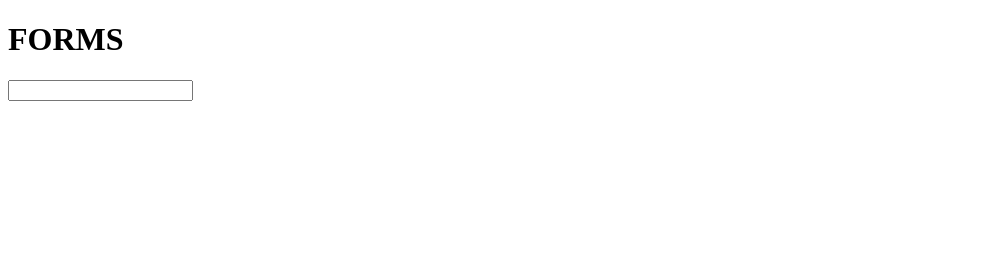
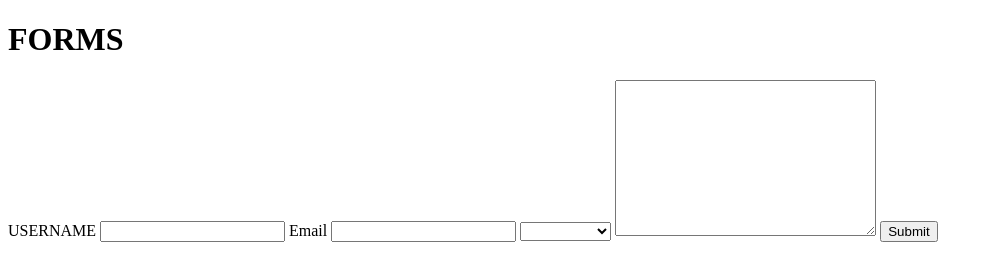
Before and after one commit to kartikeyx/Learning-html, a plain HTML site: page index.html in a window 1280 px wide. Shown: the whole page, without its empty margins (0-993 px from the left). Drawn offline with Linux system fonts and the light colour scheme.

Commit message:
Update index.html

```diff
--- a/index.html
+++ b/index.html
@@ -12,7 +12,17 @@
     <body>
         <h1>FORMS</h1>
         <form>
-            <input type="text"/>
+            <label for="user">USERNAME</label>
+            <input maxlength="30" minlength="4" name="user" type="text" id="user"/>
+            <label>Email</label>
+            <input name="email" type="email">
+            <select name="products" id="product">
+                <option value=""></option>
+                <option value="MACBOOK 2018">MACBOOK</option>
+                <option value="IPHONE 11">IPHONE</option>
+            </select>
+            <textarea name="message" id="message" cols="30" rows="10"></textarea>
+            <button type="submit">Submit</button>
         </form>
     </body>
 </html>
```
